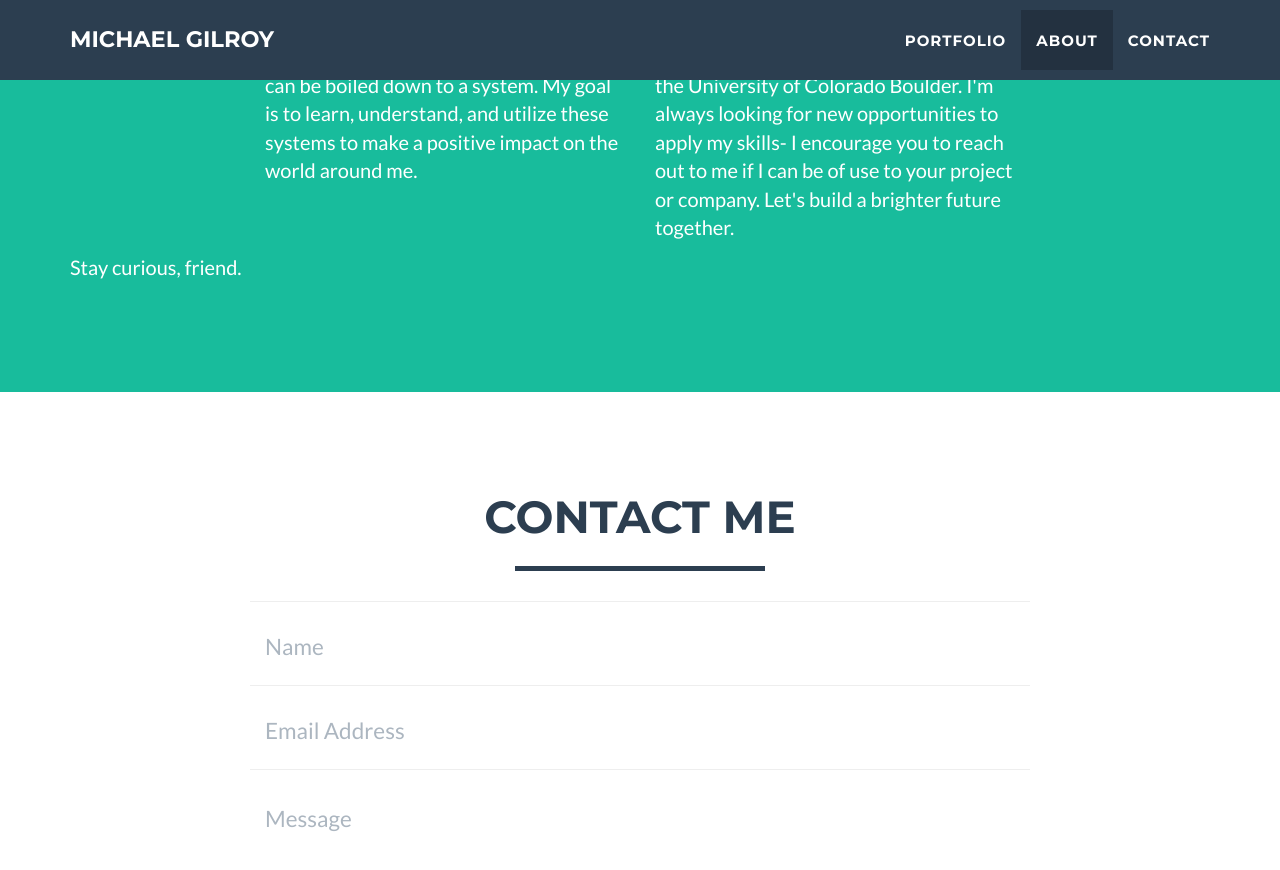
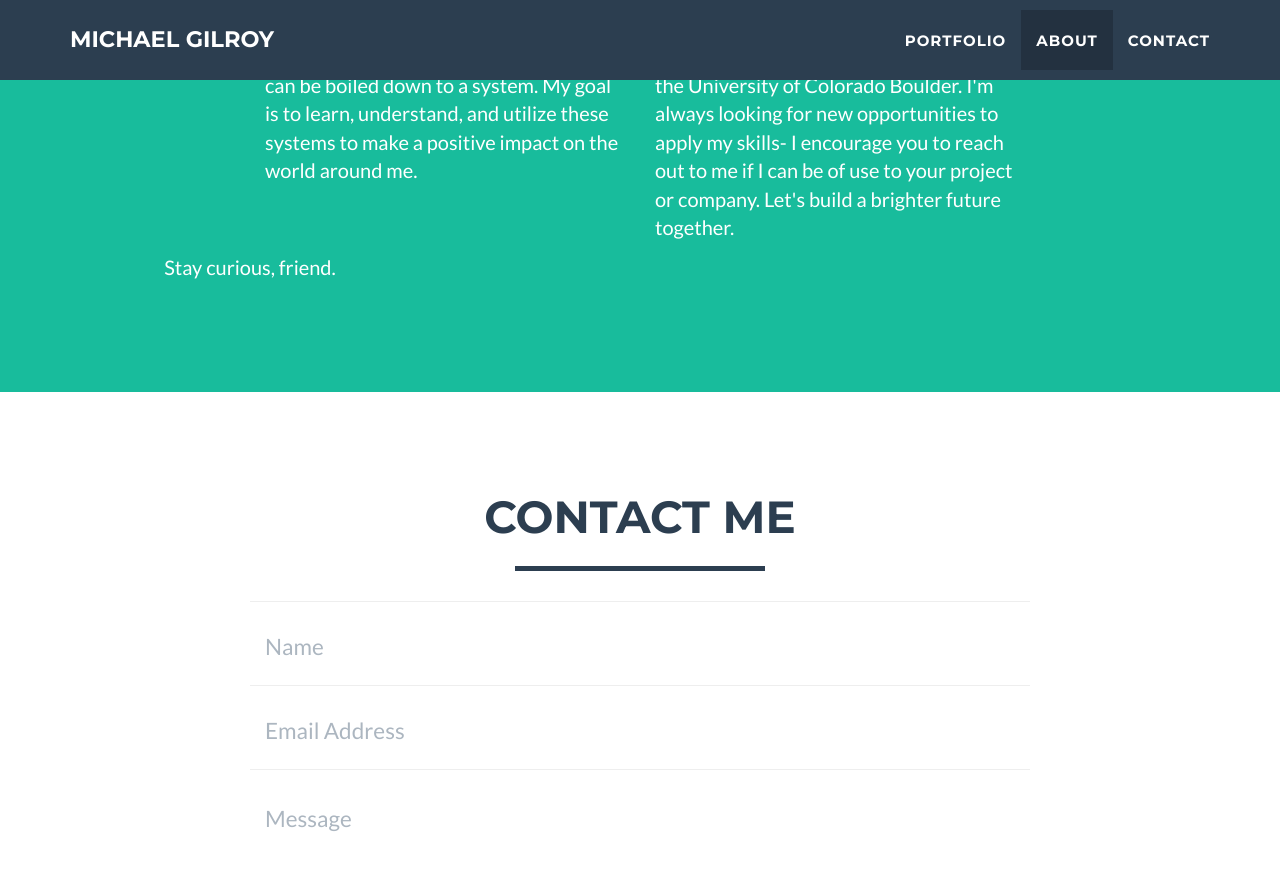
Before and after one commit to gilroy/gilroy.github.io, a Jekyll site: the page built from index.html, in a window 1280 px wide and 900 px high, scrolled down 1975 px. Shown: the top 870 px of the window. Built offline with Jekyll 4.4.1, drawn with Linux system fonts in a browser that asks for light colours.

Commit message:
Testing 'about' CSS

```diff
--- a/_includes/about.html
+++ b/_includes/about.html
@@ -14,7 +14,7 @@
                 <div class="col-lg-4">
                     <p>Information Technology is kind of my wheelhouse. I've been tinkering with computers for as long as I can remember, and a lot of subsequent knowledge has come from these experiences. I am currently a Computer Science student at the University of Colorado Boulder. I'm always looking for new opportunities to apply my skills- I encourage you to reach out to me if I can be of use to your project or company. Let's build a brighter future together.</p>
                 </div>
-                <div class="col-lg-4">
+                <div class="col-lg-4 text-center">
                     <p>Stay curious, friend.</p>
                 </div>
             </div>
```
